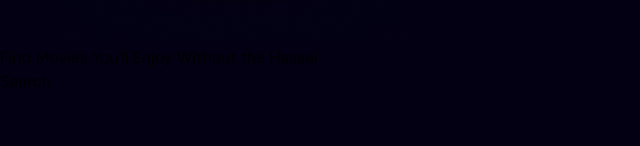
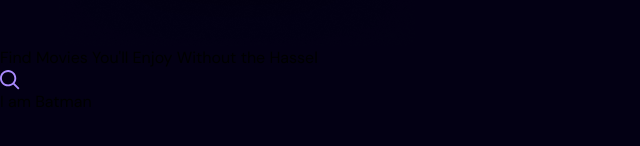
Before and after one commit to mmcmullinyohe/react-clone-project-1, a React (Vite) app in the folder react-app-project/: page / in a window 1280 px wide. Shown: the part 394-540 px from the top of the page, without its empty margins (0-640 px from the left). Built offline with nearby package versions, Linux system fonts and the light colour scheme.

Commit message:
search bar

```diff
--- a/react-app-project/src/App.jsx
+++ b/react-app-project/src/App.jsx
@@ -2,7 +2,7 @@ import React, { useState } from "react";
 import Search from "./components/search";
 
 const App = () => {
-  const [searchTerm, setSearchTerm] = useState('');
+  const [searchTerm, setSearchTerm] = useState('I am Batman');
 
   return (
     <main>
--- a/react-app-project/src/components/search.jsx
+++ b/react-app-project/src/components/search.jsx
@@ -1,8 +1,18 @@
 import React from "react";
 
-const Search = () => {
+const Search = ({ searchTerm, setSearchTerm }) => {
     return (
-        <div className="text-white text-3xl">Search</div>
+        <div className="search">
+            <div>
+              <img src="search.svg" alt="search" />
+              <input
+              type="text"
+              placeholder="Search thougth thousands of movies"
+              value={searchTerm}
+              onChange={(event) => setSearchTerm(event.target.value)}
+              />
+            </div>
+        </div>
     )
 }
 
```
